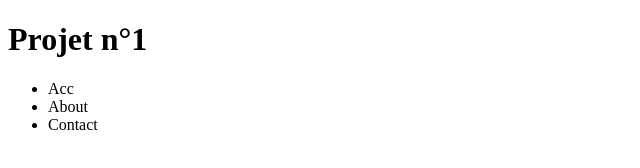
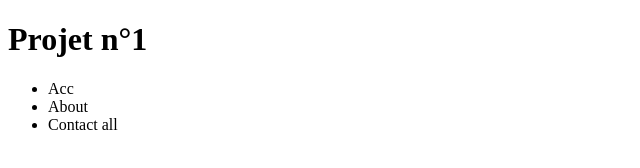
Before and after one commit to JulienOhlbaum/projet-one, a plain HTML site: page index.html in a window 1280 px wide. Shown: the full height of the page, 0-640 px from the left. Drawn offline with Linux system fonts and the light colour scheme.

Commit message:
contact all

```diff
--- a/index.html
+++ b/index.html
@@ -12,7 +12,7 @@
       <ul>
         <li>Acc</li>
         <li>About</li>
-        <li>Contact</li>
+        <li>Contact all</li>
       </ul>
     </nav>
   </body>
```
